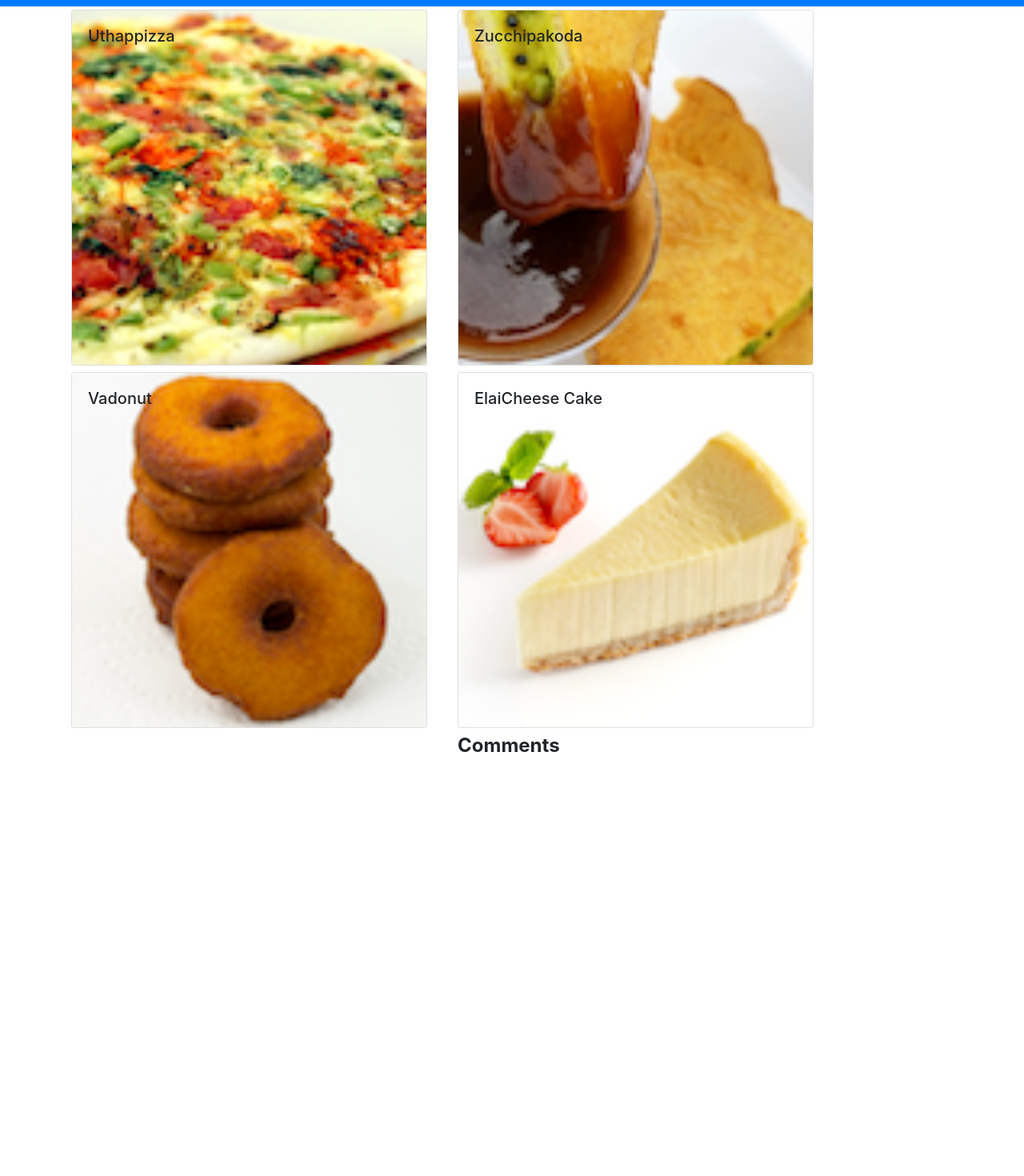
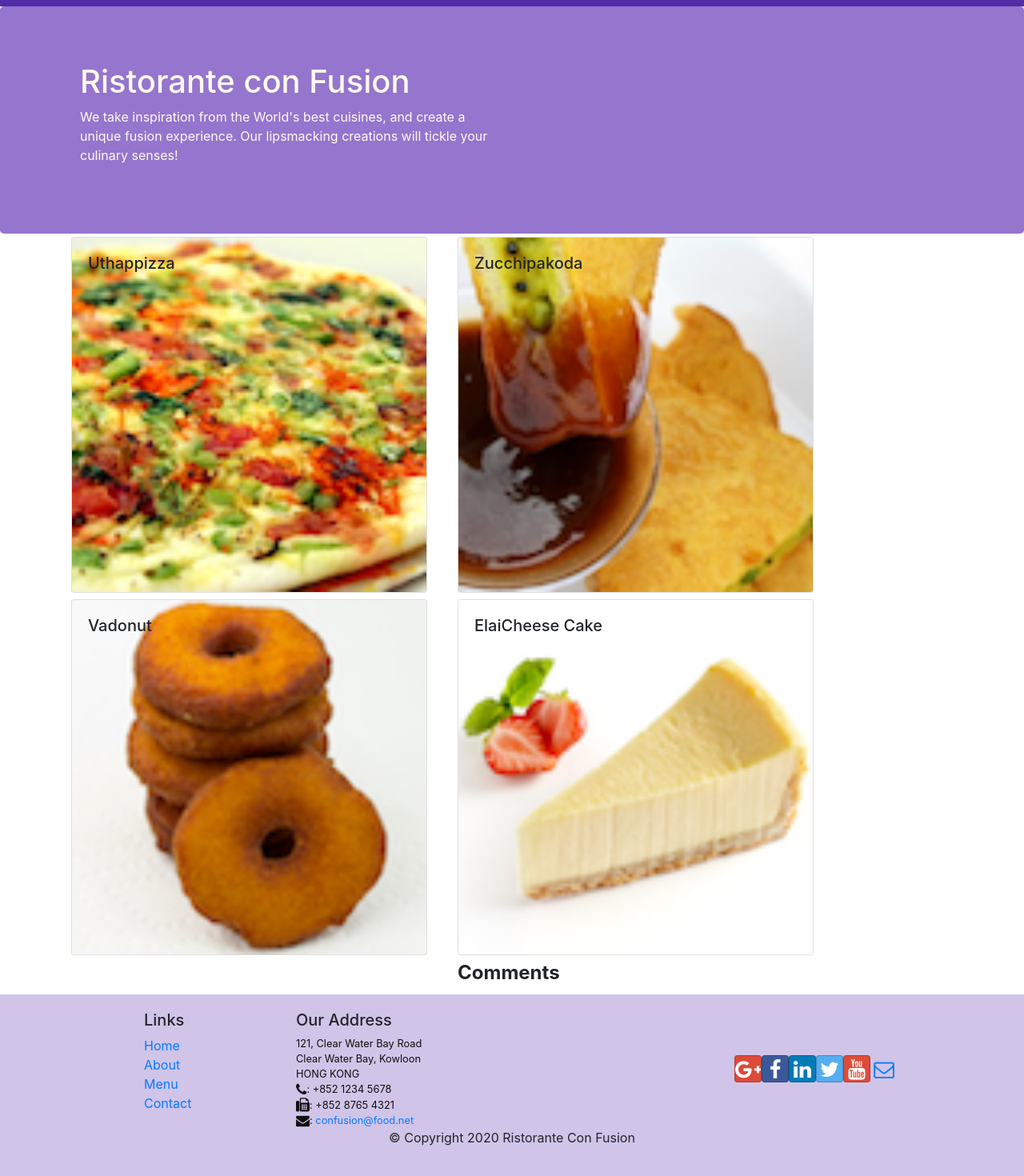
Before and after one commit to EvansRigopoulos/Restaurant-confusion-app, a React (Create React App) app: page / in a window 1280 px wide. Shown: the part 48-1518 px from the top of the page at 80% size. Before the commit the page ends 1007 px from the top, so only its background shows below. Built offline with nearby package versions, Linux system fonts and the light colour scheme.

Commit message:
Header andFooter

```diff
--- a/package.json
+++ b/package.json
@@ -7,6 +7,8 @@
     "@testing-library/react": "^11.1.0",
     "@testing-library/user-event": "^12.1.10",
     "bootstrap": "4.0.0",
+    "bootstrap-social": "5.1.1",
+    "font-awesome": "4.7.0",
     "react": "^17.0.1",
     "react-dom": "^17.0.1",
     "react-popper": "0.9.2",
--- a/src/App.css
+++ b/src/App.css
@@ -1,39 +1,33 @@
-.App {
-  text-align: center;
+.row-header{
+  margin:0px auto;
+  padding:0px auto;
 }
 
-.App-logo {
-  height: 40vmin;
-  pointer-events: none;
+.row-content {
+  margin:0px auto;
+  padding: 50px 0px 50px 0px;
+  border-bottom: 1px ridge;
+  min-height:400px;
 }
 
-/*@media (prefers-reduced-motion: no-preference) {
-  .App-logo {
-    animation: App-logo-spin infinite 20s linear;
-  }
+.footer{
+  background-color: #D1C4E9;
+  margin:0px auto;
+  padding: 20px 0px 20px 0px;
+}
+.jumbotron {
+  padding:70px 30px 70px 30px;
+  margin:0px auto;
+  background: #9575CD ;
+  color:floralwhite;
 }
 
-.App-header {
-  background-color: #282c34;
-  min-height: 100vh;
-  display: flex;
-  flex-direction: column;
-  align-items: center;
-  justify-content: center;
-  font-size: calc(10px + 2vmin);
-  color: white;
+address{
+  font-size:80%;
+  margin:0px;
+  color:#0f0f0f;
 }
 
-.App-link {
-  color: #61dafb;
+.navbar-dark {
+  background-color: #512DA8;
 }
-
-@keyframes App-logo-spin {
-  from {
-    transform: rotate(0deg);
-  }
-  to {
-    transform: rotate(360deg);
-  }
-}
-*/
--- a/src/App.js
+++ b/src/App.js
@@ -1,6 +1,6 @@
 import React,{Component} from 'react';
 import Main from './components/MainComponent';
-
+import './App.css';
 
 class App extends Component {
 
--- /dev/null
+++ b/src/components/Footer.Component.js
@@ -0,0 +1,51 @@
+import React from 'react';
+
+
+function Footer(props) {
+    return(
+    <div className="footer">
+        <div className="container">
+            <div className="row justify-content-center">
+                <div className="col-4 offset-1 col-sm-2">
+                    <h5>Links</h5>
+                    <ul className="list-unstyled">
+                        <li><a href="#">Home</a></li>
+                        <li><a href="#">About</a></li>
+                        <li><a href="#">Menu</a></li>
+                        <li><a href="contactus.html">Contact</a></li>
+                    </ul>
+                </div>
+                <div className="col-7 col-sm-5">
+                    <h5>Our Address</h5>
+                    <address>
+		              121, Clear Water Bay Road<br />
+		              Clear Water Bay, Kowloon<br />
+		              HONG KONG<br />
+		              <i className="fa fa-phone fa-lg"></i>: +852 1234 5678<br />
+		              <i className="fa fa-fax fa-lg"></i>: +852 8765 4321<br />
+		              <i className="fa fa-envelope fa-lg"></i>: <a href="mailto:confusion@food.net">
+                         confusion@food.net</a>
+                    </address>
+                </div>
+                <div className="col-12 col-sm-4 align-self-center">
+                    <div className="text-center">
+                        <a className="btn btn-social-icon btn-google" href="http://google.com/+"><i className="fa fa-google-plus"></i></a>
+                        <a className="btn btn-social-icon btn-facebook" href="http://www.facebook.com/profile.php?id="><i className="fa fa-facebook"></i></a>
+                        <a className="btn btn-social-icon btn-linkedin" href="http://www.linkedin.com/in/"><i className="fa fa-linkedin"></i></a>
+                        <a className="btn btn-social-icon btn-twitter" href="http://twitter.com/"><i className="fa fa-twitter"></i></a>
+                        <a className="btn btn-social-icon btn-google" href="http://youtube.com/"><i className="fa fa-youtube"></i></a>
+                        <a className="btn btn-social-icon" href="mailto:"><i className="fa fa-envelope-o"></i></a>
+                    </div>
+                </div>
+            </div>
+            <div className="row justify-content-center">
+                <div className="col-auto">
+                    <p>© Copyright 2020 Ristorante Con Fusion</p>
+                </div>
+            </div>
+        </div>
+    </div>
+    )
+}
+
+export default Footer;
--- /dev/null
+++ b/src/components/HeaderComponent.js
@@ -0,0 +1,28 @@
+import React, { Component } from 'react';
+import { Navbar, NavbarBrand, Jumbotron } from 'reactstrap';
+
+class Header extends Component {
+  render() {
+    return(
+    <React.Fragment>
+      <Navbar dark>
+        <div className="container">
+            <NavbarBrand href="/">Ristorante Con Fusion</NavbarBrand>
+        </div>
+      </Navbar>
+      <Jumbotron>
+           <div className="container">
+               <div className="row row-header">
+                   <div className="col-12 col-sm-6">
+                       <h1>Ristorante con Fusion</h1>
+                       <p>We take inspiration from the World's best cuisines, and create a unique fusion experience. Our lipsmacking creations will tickle your culinary senses!</p>
+                   </div>
+               </div>
+           </div>
+       </Jumbotron>
+    </React.Fragment>
+    );
+  }
+}
+
+export default Header;
--- a/src/components/MainComponent.js
+++ b/src/components/MainComponent.js
@@ -1,8 +1,9 @@
 import React, { Component } from 'react';
-import { Navbar, NavbarBrand } from 'reactstrap';
+import Header from './HeaderComponent'
 import Menu from './MenuComponents';
 import DishDetail from './DishdetailComponent';
 import { DISHES } from '../shared/dishes';
+import Footer from './Footer.Component';
 
 class Main extends Component {
 
@@ -21,14 +22,11 @@ class Main extends Component {
   render() {
     return (
       <div>
-        <Navbar dark color="primary">
-          <div className="container">
-            <NavbarBrand href="/">Ristorante Con Fusion</NavbarBrand>
-          </div>
-        </Navbar>
+       <Header />
         <Menu dishes={this.state.dishes} onClick={(dishId) => this.onDishSelect(dishId)} />
         <DishDetail dish={this.state.dishes.filter((dish) => dish.id === this.state.selectedDish)[0]} />
-      </div>
+        <Footer />
+     </div>
     );
   }
 }
--- a/src/index.js
+++ b/src/index.js
@@ -1,6 +1,8 @@
 import React from 'react';
 import ReactDOM from 'react-dom';
 import 'bootstrap/dist/css/bootstrap.min.css';
+import 'font-awesome/css/font-awesome.css';
+import 'bootstrap-social/bootstrap-social.css';
 import './index.css';
 import App from './App';
 import reportWebVitals from './reportWebVitals';
```
Also changed, not shown: 1 other file (tests, documents, lock files or other folders).
